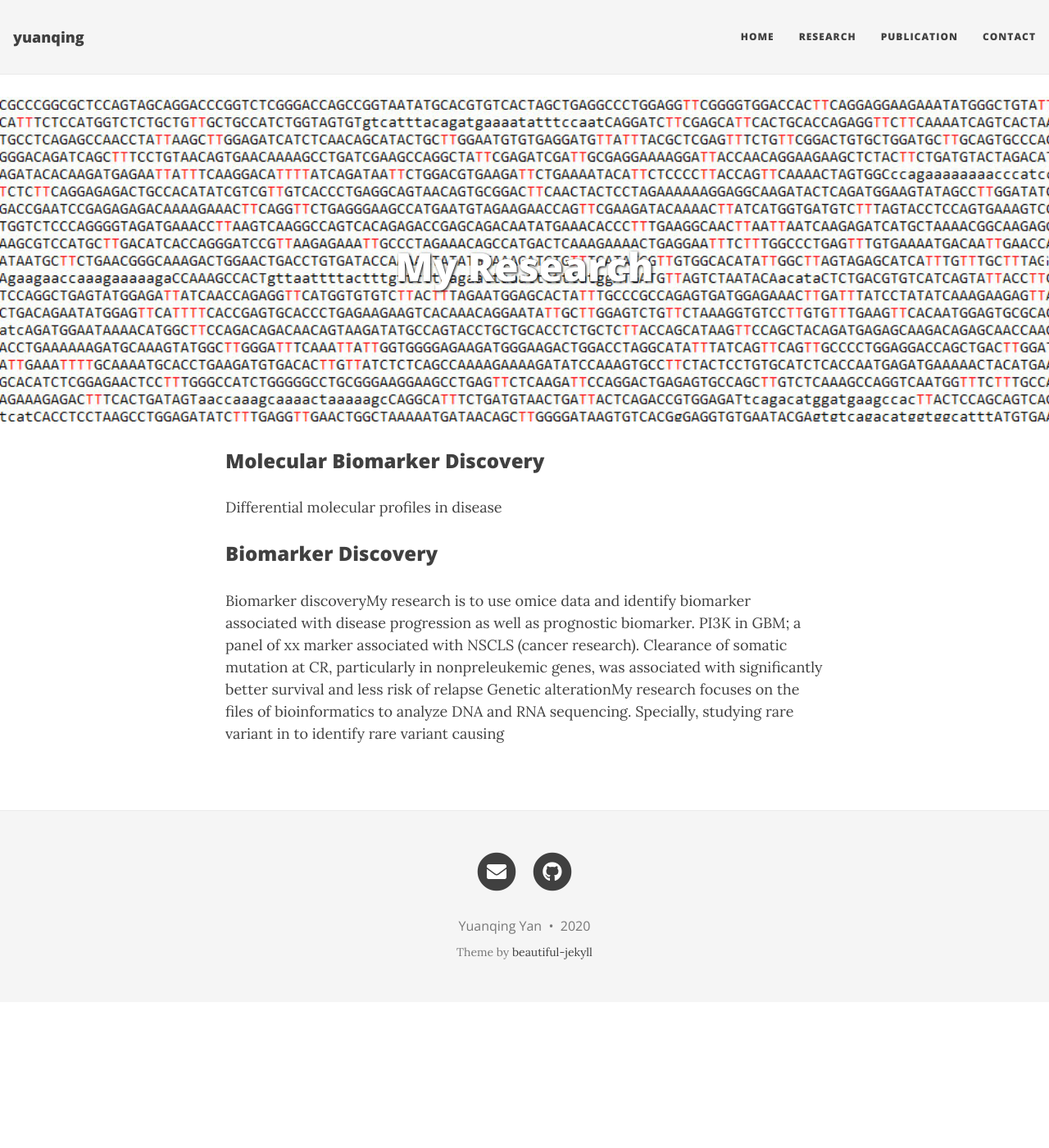
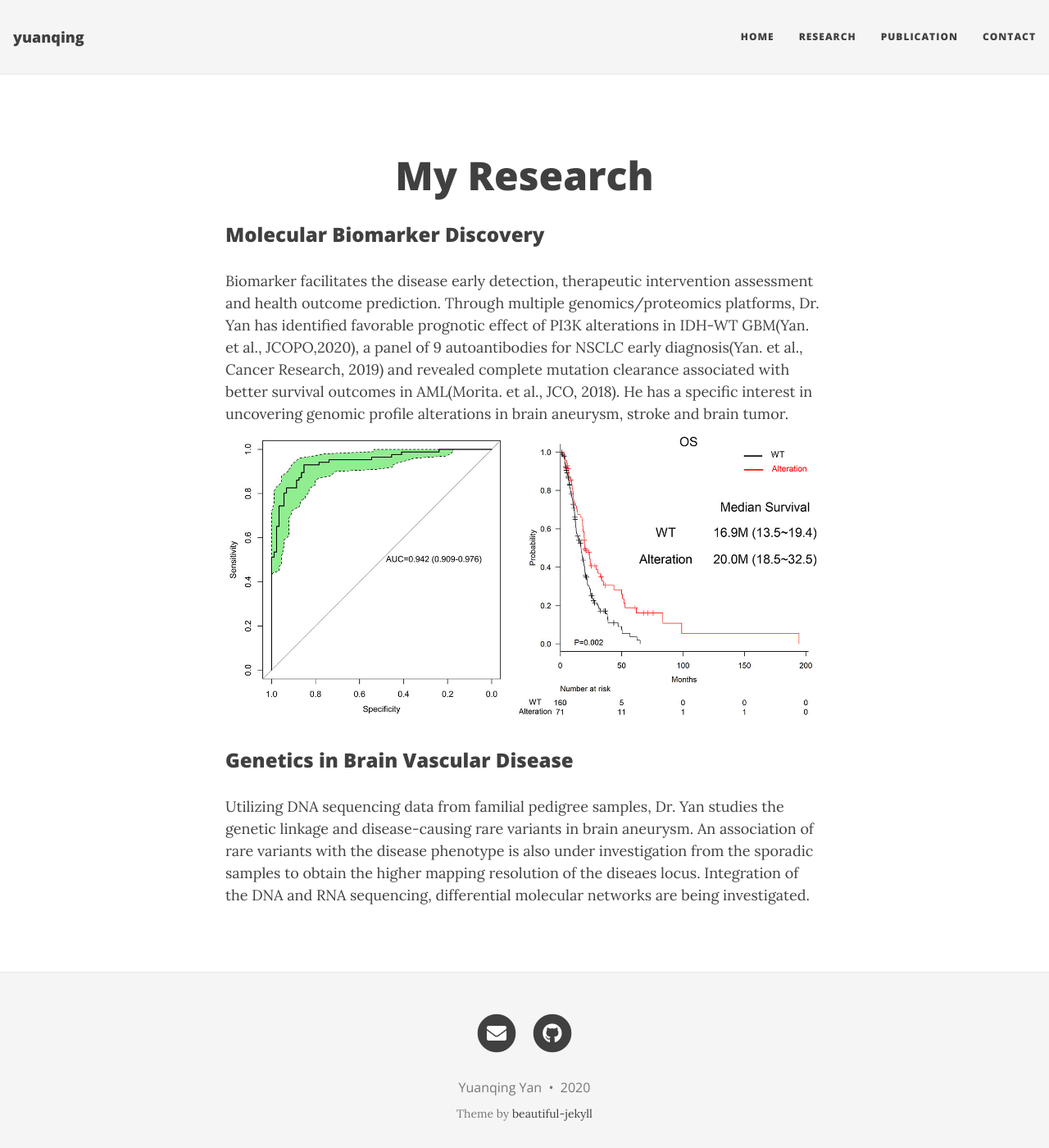
Before and after one commit to yuanqing-yan/Yuanqing, a Jekyll site: the page built from research.md, in a window 1280 px wide and 1400 px high. Shown: the whole window at 82% size. Built offline with Jekyll 4.4.1, drawn with Linux system fonts in a browser that asks for light colours; nearby versions of some CDN libraries.

Commit message:
paperFig

```diff
--- a/research.md
+++ b/research.md
@@ -1,13 +1,12 @@
 ---
 layout: page
-title: <font size="+4",color="red">My Research</font>
-cover-img: "img/DNA.jpg"
+title: <font size="+4">My Research</font>
+#cover-img: "img/DNA.jpg"
 ---
 
 ### Molecular Biomarker Discovery
-Differential molecular profiles in disease
+Biomarker facilitates the disease early detection, therapeutic intervention assessment and health outcome prediction. Through multiple genomics/proteomics platforms, Dr. Yan has identified favorable prognotic effect of PI3K alterations in IDH-WT GBM(Yan. et al., JCOPO,2020), a panel of 9 autoantibodies for NSCLC early diagnosis(Yan. et al., Cancer Research, 2019) and revealed complete mutation clearance associated with better survival outcomes in AML(Morita. et al., JCO, 2018). He has a specific interest in uncovering genomic profile alterations in brain aneurysm, stroke and brain tumor.
+![paperFig](/img/paperFig.jpg)
 
-
-### Biomarker Discovery
-Biomarker discoveryMy research is to use omice data and identify biomarker associated with disease progression as well as prognostic biomarker. PI3K in GBM; a panel of xx marker associated with NSCLS (cancer research). Clearance of somatic mutation at CR, particularly in nonpreleukemic genes, was associated with significantly better survival and less risk of relapse
-Genetic alterationMy research focuses on the files of bioinformatics to analyze DNA and RNA sequencing. Specially, studying rare variant in to identify rare variant causing
+### Genetics in Brain Vascular Disease
+Utilizing DNA sequencing data from familial pedigree samples, Dr. Yan studies the genetic linkage and disease-causing rare variants in brain aneurysm. An association of rare variants with the disease phenotype is also under investigation from the sporadic samples to obtain the higher mapping resolution of the diseaes locus. Integration of the DNA and RNA sequencing, differential molecular networks are being investigated.
```
Also changed, not shown: img/paperFig.jpg (added), 2 other files.
